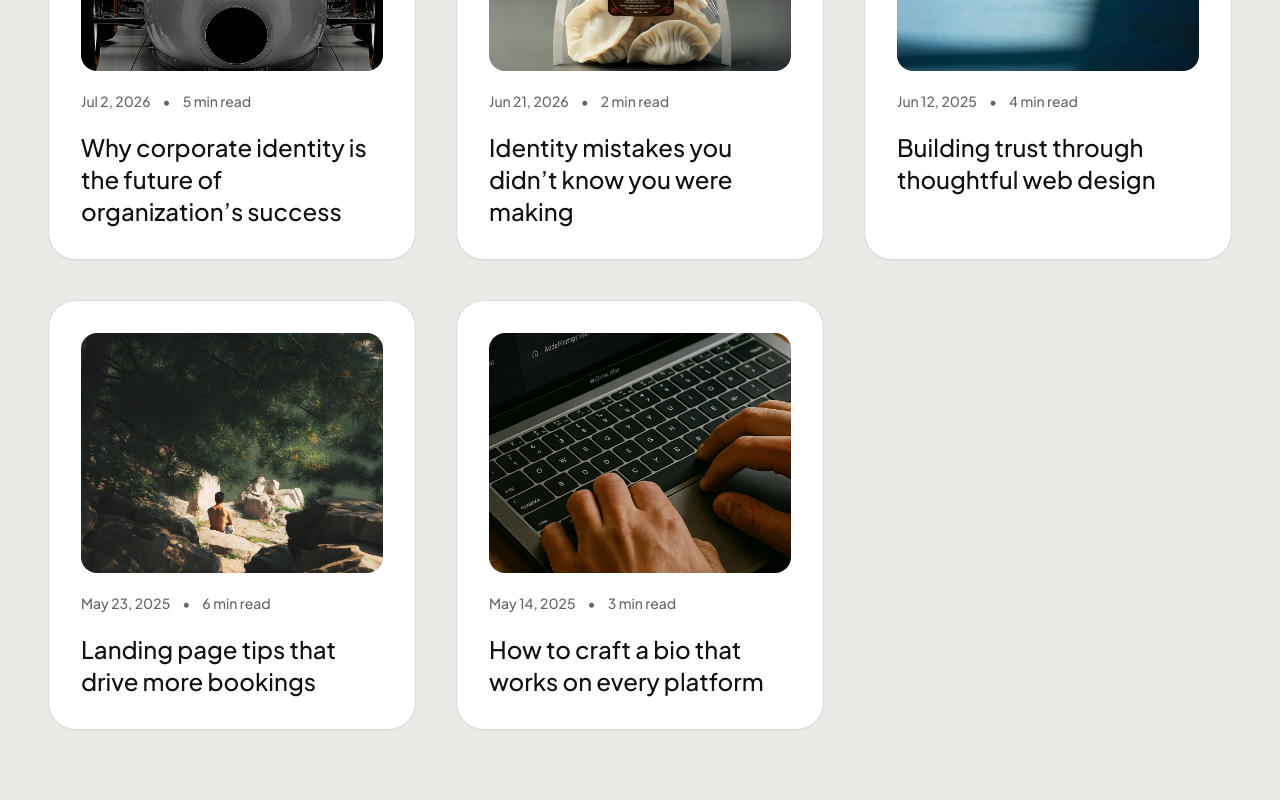
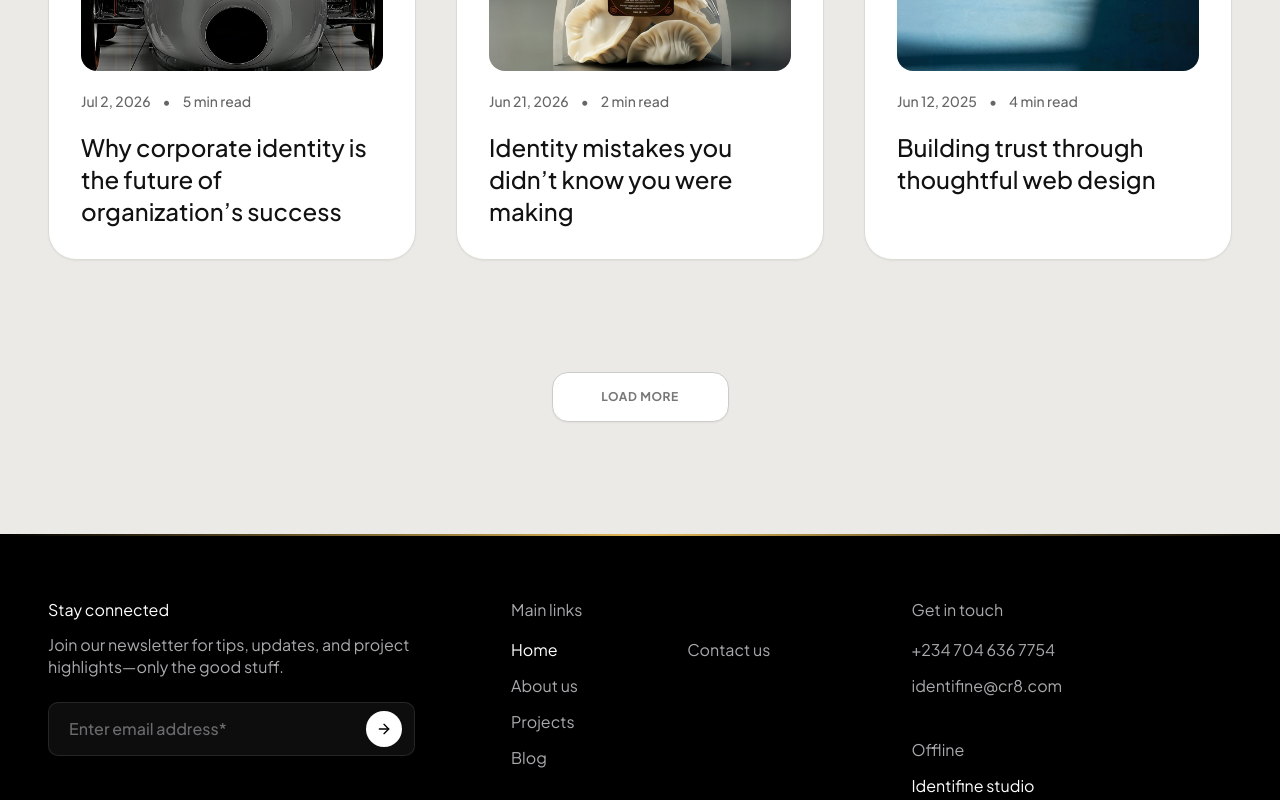
Before and after one commit to 0001-DEV/Identifine, a React (Vite) app: page /blog in a window 1280 px wide. Shown: the part 1253-2053 px from the top of the page. Built offline with nearby package versions, Linux system fonts and the light colour scheme; a web font is replaced by a local one.

Commit message:
Add interactive Load More / Show Less text-roll button to Blog page

```diff
--- a/src/pages/BlogPage.jsx
+++ b/src/pages/BlogPage.jsx
@@ -163,10 +163,20 @@ export const blogPostsData = [
 ];
 
 export default function BlogPage() {
-  const [visibleCount, setVisibleCount] = useState(6);
+  const [visibleCount, setVisibleCount] = useState(3);
 
   const featuredPost = blogPostsData.find(p => p.featured) || blogPostsData[0];
   const gridPosts = blogPostsData.filter(p => p.id !== featuredPost.id);
+
+  const isExpanded = visibleCount >= gridPosts.length;
+
+  const toggleLoadMore = () => {
+    if (isExpanded) {
+      setVisibleCount(3);
+    } else {
+      setVisibleCount(gridPosts.length);
+    }
+  };
 
   return (
     <div className="bg-[#EBEAE6] text-[#111111] min-h-screen pt-36 sm:pt-44 pb-28 px-6 sm:px-12 selection:bg-[#E2B857] selection:text-black overflow-hidden font-sans">
@@ -267,16 +277,24 @@ export default function BlogPage() {
         </div>
 
         {/* Load More Button */}
-        {visibleCount < gridPosts.length && (
-          <div className="text-center pt-8">
-            <button
-              onClick={() => setVisibleCount(gridPosts.length)}
-              className="inline-flex items-center justify-center text-xs font-semibold px-8 py-3.5 rounded-xl bg-black/[0.03] backdrop-blur-xl text-[#444444] border border-[#111111]/20 hover:bg-black/[0.08] hover:text-black hover:border-black/60 shadow-sm transition-all duration-300 select-none"
-            >
-              Load More
-            </button>
-          </div>
-        )}
+        <div className="text-center pt-8">
+          <button
+            onClick={toggleLoadMore}
+            className="group relative inline-flex items-center justify-center overflow-hidden bg-white border border-[#CCCCCC] hover:border-[#111111] shadow-sm rounded-2xl px-8 sm:px-10 py-3.5 sm:py-4 text-xs font-bold tracking-wider uppercase transition-all duration-300 transform hover:-translate-y-0.5 select-none cursor-pointer"
+          >
+            <div className="h-4 relative overflow-hidden flex items-center justify-center min-w-[95px]">
+              {/* Default Gray Text */}
+              <span className="text-[#777777] transition-transform duration-300 ease-out group-hover:-translate-y-full block whitespace-nowrap">
+                {isExpanded ? 'Show Less' : 'Load More'}
+              </span>
+
+              {/* Hover Black Text */}
+              <span className="text-[#111111] absolute inset-0 flex items-center justify-center transition-transform duration-300 ease-out translate-y-full group-hover:translate-y-0 font-extrabold whitespace-nowrap">
+                {isExpanded ? 'Show Less' : 'Load More'}
+              </span>
+            </div>
+          </button>
+        </div>
 
       </div>
     </div>
```
